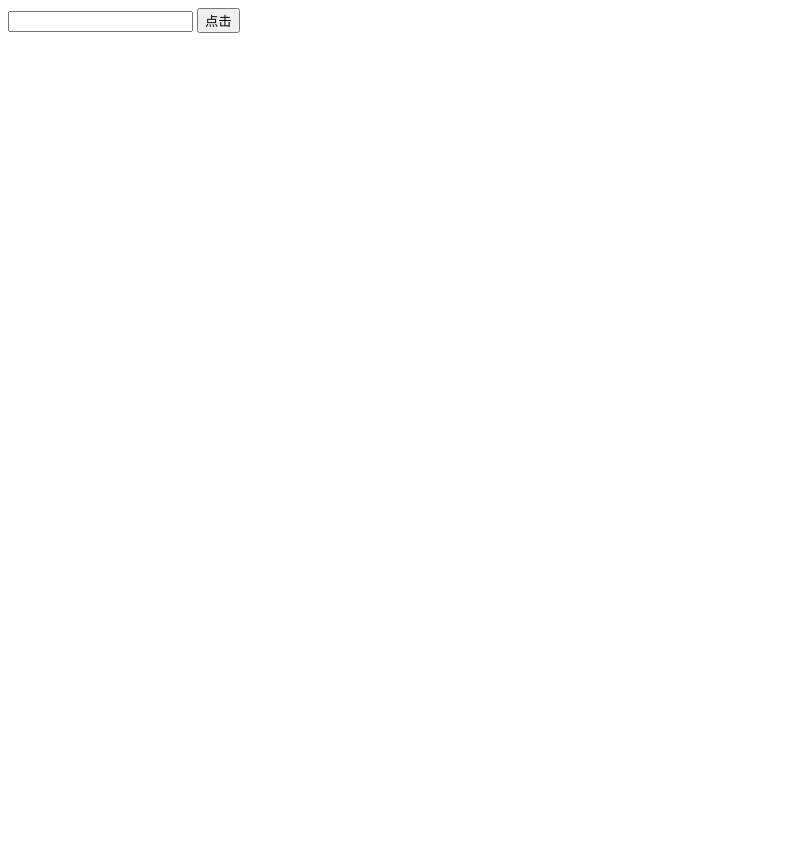
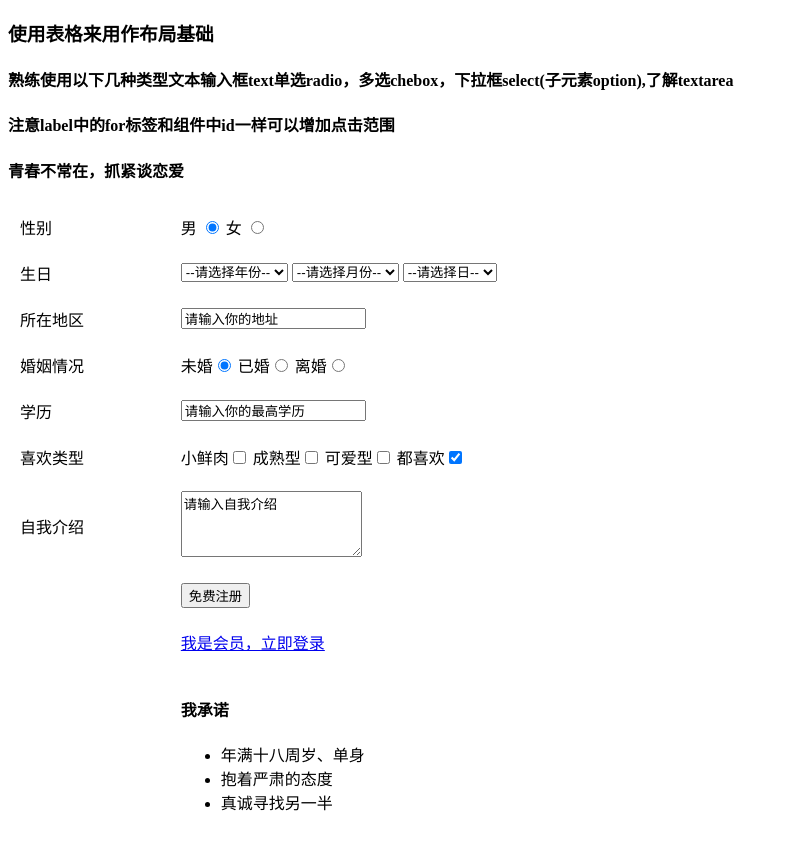
Before and after one commit to newLifeHan/newLifeHan.github.io, a plain HTML site: page index.html in a window 1280 px wide. Shown: the whole page, without its empty margins (0-788 px from the left). Before the commit the page ends 800 px from the top, so only its background shows below. Drawn offline with Linux system fonts and the light colour scheme.

Commit message:
Update index.html
test form

```diff
--- a/index.html
+++ b/index.html
@@ -1,20 +1,131 @@
 <!DOCTYPE html>
-<html>
+<html lang="zh-CN">
 <head>
-    <meta charset="utf-8">
-    <input id="input" />
-    <button id='btn'>点击</button>
-
+    <meta charset="UTF-8">
+    <meta http-equiv="X-UA-Compatible" content="IE=edge">
+    <meta name="viewport" content="width=device-width, initial-scale=1.0">
+    <title>002表单相关标签练习.html</title>
 </head>
 <body>
-    <script type="text/javascript">
-        alert('曾超你个大傻屌');
-        var btn = document.getElementById('btn');
-        btn.onclick= function(){
-            alert("你点个鸡儿你点");
-        }
-    </script>
+    <h3>使用表格来用作布局基础</h3>
+    <h4>熟练使用以下几种类型文本输入框text单选radio，多选chebox，下拉框select(子元素option),了解textarea</h4>
+    <h4>注意label中的for标签和组件中id一样可以增加点击范围</h4>
 
+    <h4>青春不常在，抓紧谈恋爱</h4>
+    <p></p>
+    <form>
+        <table width="800" cellpadding="10">
+            <tr>
+                <td>
+                    性别
+                </td>
+                <td>
+                    <label for="nan">男 </label><input type="radio" name="sex" id="nan" checked/>
+                    <label for="nv">女 </label><input type="radio" name="sex" id="nv"/>
+                </td>
+            </tr>
+
+            <tr>
+                <td>
+                    生日
+                </td>
+                <td>
+                    <select>
+                        <option selected>--请选择年份--</option>
+                        <option>1995</option>
+                        <option>1996</option>
+                        <option>1997</option>
+                        <option>1998</option>
+                    </select>
+                    <select>
+                        <option selected>--请选择月份--</option>
+                        <option>1</option>
+                        <option>2</option>
+                        <option>3</option>
+                        <option>4</option>
+                    </select>
+                    <select>
+                        <option selected>--请选择日--</option>
+                        <option>1</option>
+                        <option>2</option>
+                        <option>3</option>
+                        <option>4</option>
+                    </select>
+                </td>
+            </tr>
+
+            <tr>
+                <td>所在地区</td>
+                <td>
+                    <input type="text" value="请输入你的地址">
+                </td>
+            </tr>
+
+            <tr>
+                <td>婚姻情况</td>
+                <td>
+                    <label for="weihun">未婚</label><input type="radio" name="marry" id="weihun" checked/>
+                    <label for="yihun">已婚</label><input type="radio" name="marry" id="yihun" />
+                    <label for="lihun">离婚</label><input type="radio" name="marry" id="lihun" />
+                </td>
+            </tr>
+
+            <tr>
+                <td>学历</td>
+                <td>
+                    <input type="text" name="stu" value="请输入你的最高学历"/>
+                </td>
+            </tr>
+
+            <tr>
+                <td>喜欢类型</td>
+                <td>
+                    <label for="young">小鲜肉</label><input type="checkbox" name="like" id="young"/>
+                    <label for="old">成熟型</label><input type="checkbox" name="like" id="old"/>
+                    <label for="lovly">可爱型</label><input type="checkbox" name="like" id="lovely"/>
+                    <label for="all">都喜欢</label><input type="checkbox" name="like" id="all" checked/>
+                </td>
+            </tr>
+
+            <tr>
+                <td>自我介绍</td>
+                <td>
+
+                    <textarea rows="4">请输入自我介绍</textarea>
+                </td>
+            </tr>
+
+            <tr>
+                <td></td>
+                <td>
+
+                    <input type="submit" name="commit" value="免费注册">
+                </td>
+            </tr>
+
+            <tr>
+                <td></td>
+                <td>
+                    <a href="#">我是会员，立即登录</a>
+                </td>
+            </tr>
+
+            <tr>
+                <td></td>
+                <td>
+                    <h4>我承诺</h4>
+                    <p></p>
+                    <ul>
+                        <li>年满十八周岁、单身</li>
+                        <li>抱着严肃的态度</li>
+                        <li>真诚寻找另一半</li>
+                    </ul>
+                </td>
+            </tr>
+
+        </table>
+
+    </form>
 
 </body>
 </html>
```
